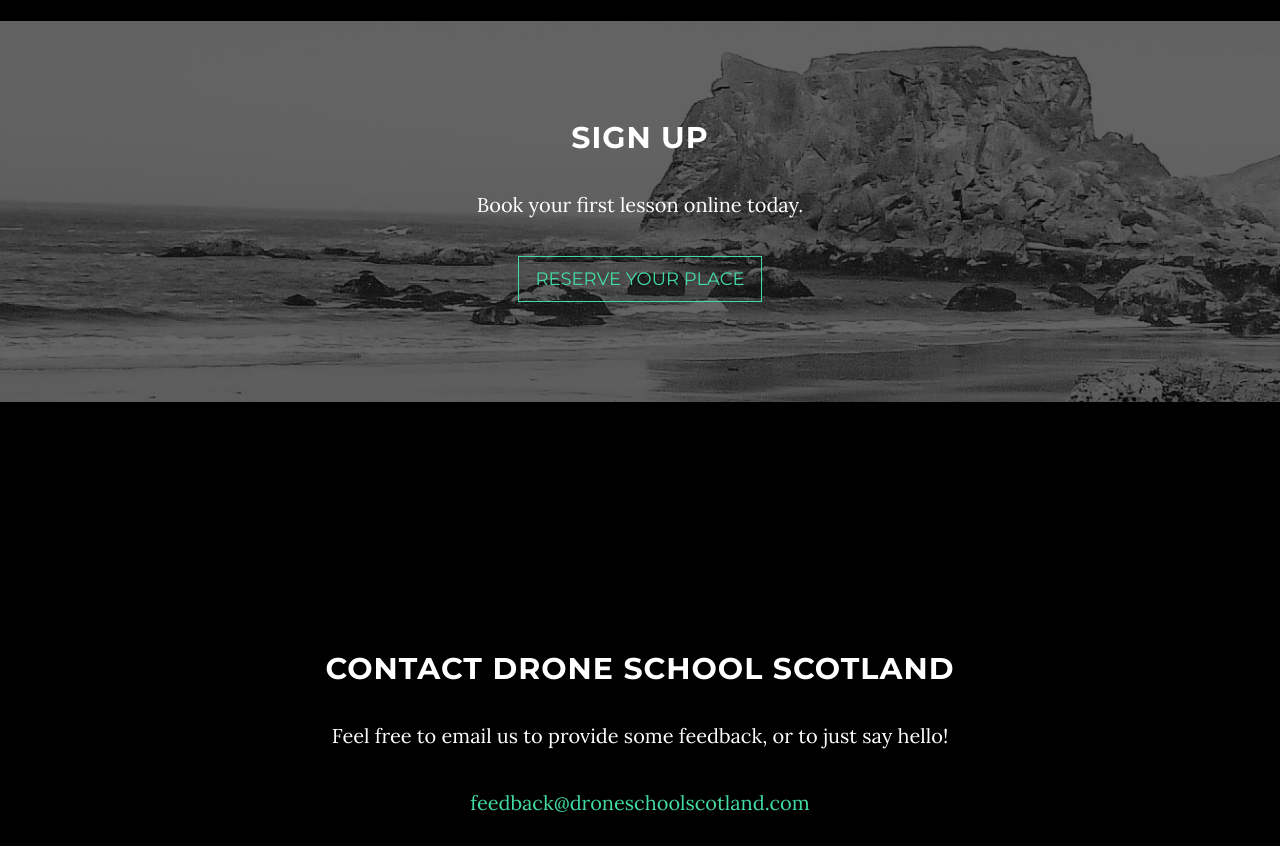
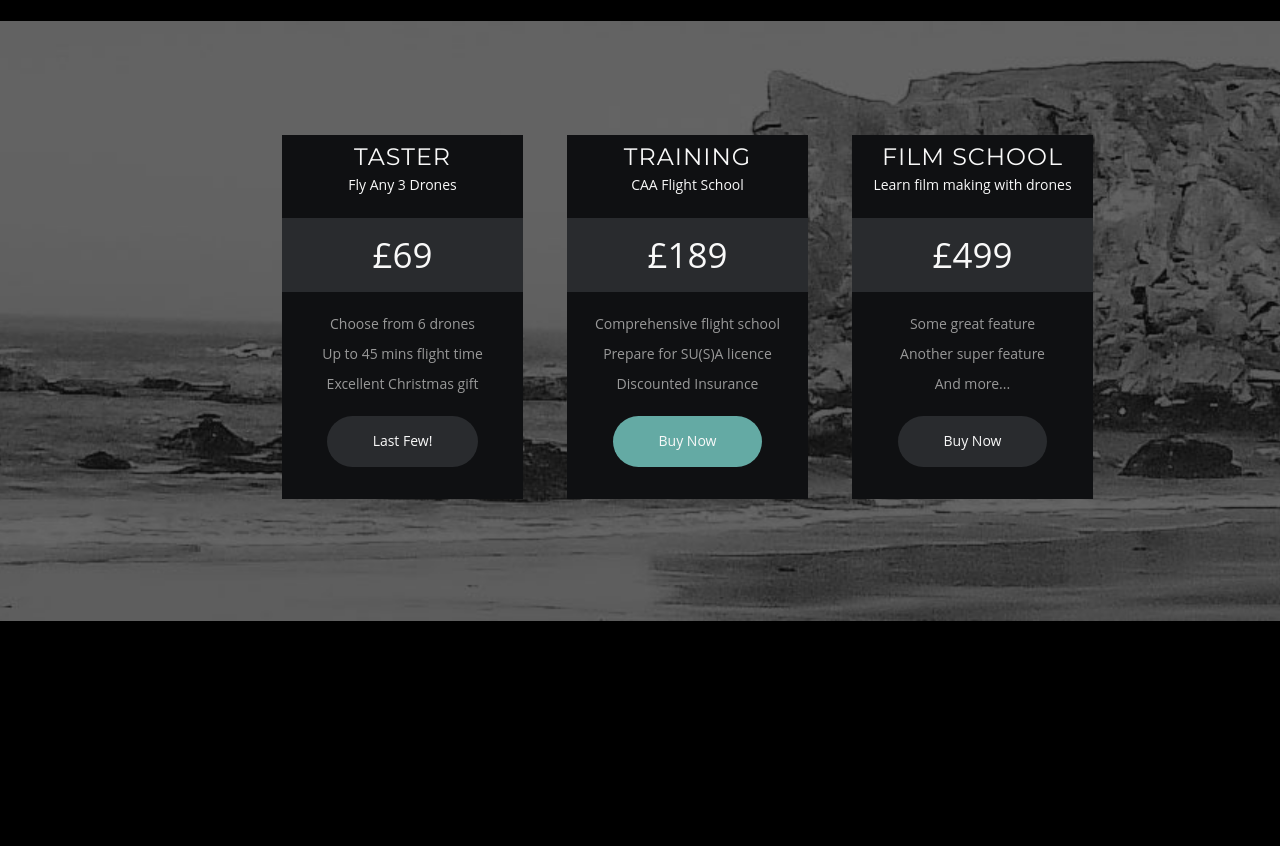
Before and after one commit to CraigJPerry/droneschoolscotland, a website: page client/index.html in a window 1280 px wide. Shown: the part 1740-2586 px from the top of the page. Drawn offline with nearby package versions, Linux system fonts and the light colour scheme; files that its build step writes are made by us from their sources.

Commit message:
feat(pricing tables): Add initial draft of pricing tables

```diff
--- a/client/index.html
+++ b/client/index.html
@@ -41,7 +41,7 @@
                 <i class="fa fa-bars"></i>
             </button>
             <a class="navbar-brand page-scroll" href="#page-top">
-                    <i class="fa fa-play-circle"></i>  <span class="light">Fly</span> Today
+                <i class="fa fa-play-circle"></i> <span class="light">Fly</span> Today
             </a>
         </div>
 
@@ -75,7 +75,9 @@
             <div class="row">
                 <div class="col-md-8 col-md-offset-2">
                     <h1 class="brand-heading">Drone School</h1>
-                        <p class="intro-text">Learn to fly cutting edge drone technology, today.<br>Scotland's only Drone Flight school</p>
+
+                    <p class="intro-text">Learn to fly cutting edge drone technology, today.<br>Scotland's only Drone
+                        Flight school</p>
                     <a href="#about" class="btn btn-circle page-scroll">
                         <i class="fa fa-angle-double-down animated"></i>
                     </a>
@@ -90,9 +92,18 @@
     <div class="row">
         <div class="col-lg-8 col-lg-offset-2">
             <h2>About Drone School Scotland</h2>
-                <p>Lorem ipsum dolor sit amet, consectetur adipisicing elit. Architecto, at aut, blanditiis consequuntur delectus, deserunt dolorum ducimus itaque iusto mollitia nisi non nulla obcaecati placeat praesentium qui quod tempore vero.</p>
-                <p>Lorem ipsum dolor sit amet, consectetur adipisicing elit. Adipisci aspernatur assumenda consequuntur ea eum fuga fugit hic id impedit nemo optio pariatur, praesentium quia repellendus sequi tempora tenetur vel voluptates!</p>
-                <p>Lorem ipsum dolor sit amet, consectetur adipisicing elit. Aliquam amet commodi corporis dolore dolorem hic incidunt iure maiores necessitatibus neque officiis quos sed, sunt temporibus totam vel voluptate voluptatibus voluptatum?</p>
+
+            <p>Lorem ipsum dolor sit amet, consectetur adipisicing elit. Architecto, at aut, blanditiis consequuntur
+                delectus, deserunt dolorum ducimus itaque iusto mollitia nisi non nulla obcaecati placeat praesentium
+                qui quod tempore vero.</p>
+
+            <p>Lorem ipsum dolor sit amet, consectetur adipisicing elit. Adipisci aspernatur assumenda consequuntur ea
+                eum fuga fugit hic id impedit nemo optio pariatur, praesentium quia repellendus sequi tempora tenetur
+                vel voluptates!</p>
+
+            <p>Lorem ipsum dolor sit amet, consectetur adipisicing elit. Aliquam amet commodi corporis dolore dolorem
+                hic incidunt iure maiores necessitatibus neque officiis quos sed, sunt temporibus totam vel voluptate
+                voluptatibus voluptatum?</p>
         </div>
     </div>
 </section>
@@ -101,10 +112,51 @@
 <section id="download" class="content-section text-center">
     <div class="download-section">
         <div class="container">
-                <div class="col-lg-8 col-lg-offset-2">
-                    <h2>Sign Up</h2>
-                    <p>Book your first lesson online today.</p>
-                    <a href="#" class="btn btn-default btn-lg">Reserve Your Place</a>
+            <div class="col-md-3 col-md-offset-2">
+                <div class="promo first">
+                    <h4>Taster</h4>
+                    <ul class="features">
+                        <li class="brief">Fly Any 3 Drones</li>
+                        <li class="price">£69</span></li>
+                        <li>Choose from 6 drones</li>
+                        <li>Up to 45 mins flight time</li>
+                        <li>Excellent Christmas gift</li>
+                        <li class="buy">
+                            <button>Last Few!</button>
+                        </li>
+                    </ul>
+                </div>
+            </div>
+            <div class="col-md-3">
+                <div class="promo second scale">
+                    <h4>Training</h4>
+                    <ul class="features">
+                        <li class="brief">CAA Flight School</li>
+                        <li class="price">£189</li>
+                        <li>Comprehensive flight school</li>
+                        <li>Prepare for SU(S)A licence</li>
+                        <li>Discounted Insurance</li>
+                        <li class="buy">
+                            <button>Buy Now</button>
+                        </li>
+                    </ul>
+                </div>
+            </div>
+            <div class="col-md-3">
+                <div class="promo third">
+                    <h4>Film School</h4>
+                    <ul class="features">
+                        <li class="brief">Learn film making with drones</li>
+                        <li class="price">£499</li>
+                        <li>Some great feature</li>
+                        <li>Another super feature</li>
+                        <li>And more...</li>
+                        <li class="buy">
+                            <button>Buy Now</button>
+                        </li>
+                    </ul>
+                </div>
+            </div>
         </div>
     </div>
     </div>
@@ -115,18 +167,23 @@
     <div class="row">
         <div class="col-lg-8 col-lg-offset-2">
             <h2>Contact Drone School Scotland</h2>
+
             <p>Feel free to email us to provide some feedback, or to just say hello!</p>
+
             <p><a href="mailto:feedback@droneschoolscotland.com">feedback@droneschoolscotland.com</a>
             </p>
             <ul class="list-inline banner-social-buttons">
                 <li>
-                        <a href="#" class="btn btn-default btn-lg"><i class="fa fa-twitter fa-fw"></i> <span class="network-name">Twitter</span></a>
+                    <a href="#" class="btn btn-default btn-lg"><i class="fa fa-twitter fa-fw"></i> <span
+                            class="network-name">Twitter</span></a>
                 </li>
                 <li>
-                        <a href="#" class="btn btn-default btn-lg"><i class="fa fa-github fa-fw"></i> <span class="network-name">Github</span></a>
+                    <a href="#" class="btn btn-default btn-lg"><i class="fa fa-github fa-fw"></i> <span
+                            class="network-name">Github</span></a>
                 </li>
                 <li>
-                        <a href="#" class="btn btn-default btn-lg"><i class="fa fa-google-plus fa-fw"></i> <span class="network-name">Google+</span></a>
+                    <a href="#" class="btn btn-default btn-lg"><i class="fa fa-google-plus fa-fw"></i> <span
+                            class="network-name">Google+</span></a>
                 </li>
             </ul>
         </div>
--- a/client/less/grayscale.less
+++ b/client/less/grayscale.less
@@ -4,7 +4,7 @@
 body {
   width: 100%;
   height: 100%;
-    font-family: "Lora","Helvetica Neue",Helvetica,Arial,sans-serif;
+  font-family: "Lora", "Helvetica Neue", Helvetica, Arial, sans-serif;
   color: white;
   background-color: black;
 }
@@ -22,7 +22,7 @@
 h6 {
   margin: 0 0 35px;
   text-transform: uppercase;
-    font-family: "Montserrat","Helvetica Neue",Helvetica,Arial,sans-serif;
+  font-family: "Montserrat", "Helvetica Neue", Helvetica, Arial, sans-serif;
   font-weight: 700;
   letter-spacing: 1px;
 }
@@ -31,7 +31,7 @@
   margin: 0 0 25px;
   font-size: 18px;
   line-height: 1.5;
-    @media(min-width:768px) {
+  @media (min-width: 768px) {
     margin: 0 0 35px;
     font-size: 20px;
     line-height: 1.6;
@@ -46,7 +46,7 @@
   &:hover,
   &:focus {
     text-decoration: none;
-        color: darken(@primary,20%);
+    color: darken(@primary, 20%);
   }
 }
 
@@ -58,7 +58,7 @@
   margin-bottom: 0;
   border-bottom: 1px solid fade(white, 30%);
   text-transform: uppercase;
-    font-family: "Montserrat","Helvetica Neue",Helvetica,Arial,sans-serif;
+  font-family: "Montserrat", "Helvetica Neue", Helvetica, Arial, sans-serif;
   background-color: black;
   .navbar-brand {
     font-weight: 700;
@@ -106,14 +106,14 @@
       }
     }
   }
-    @media(min-width:768px) {
+  @media (min-width: 768px) {
     padding: 20px 0;
     border-bottom: none;
     letter-spacing: 1px;
     background: transparent;
-        -webkit-transition: background .5s ease-in-out,padding .5s ease-in-out;
-        -moz-transition: background .5s ease-in-out,padding .5s ease-in-out;
-        transition: background .5s ease-in-out,padding .5s ease-in-out;
+    -webkit-transition: background .5s ease-in-out, padding .5s ease-in-out;
+    -moz-transition: background .5s ease-in-out, padding .5s ease-in-out;
+    transition: background .5s ease-in-out, padding .5s ease-in-out;
     &.top-nav-collapse {
       padding: 0;
       background: black;
@@ -145,7 +145,7 @@
       font-size: 18px;
     }
   }
-    @media(min-width:768px) {
+  @media (min-width: 768px) {
     height: 100%;
     padding: 0;
     .intro-body {
@@ -203,12 +203,10 @@
     -webkit-transform: scale(1);
     transform: scale(1);
   }
-
   50% {
     -webkit-transform: scale(1.2);
     transform: scale(1.2);
   }
-
   100% {
     -webkit-transform: scale(1);
     transform: scale(1);
@@ -220,12 +218,10 @@
     -moz-transform: scale(1);
     transform: scale(1);
   }
-
   50% {
     -moz-transform: scale(1.2);
     transform: scale(1.2);
   }
-
   100% {
     -moz-transform: scale(1);
     transform: scale(1);
@@ -248,7 +244,7 @@
   -o-background-size: cover;
 }
 
-@media(min-width:767px) {
+@media (min-width: 767px) {
   .content-section {
     padding-top: 250px;
   }
@@ -260,7 +256,7 @@
 
 .btn {
   text-transform: uppercase;
-    font-family: "Montserrat","Helvetica Neue",Helvetica,Arial,sans-serif;
+  font-family: "Montserrat", "Helvetica Neue", Helvetica, Arial, sans-serif;
   font-weight: 400;
   -webkit-transition: all .3s ease-in-out;
   -moz-transition: all .3s ease-in-out;
@@ -283,10 +279,10 @@
 
 ul.banner-social-buttons {
   margin-top: 0;
-    @media(max-width:1199px) {
+  @media (max-width: 1199px) {
     margin-top: 15px;
   }
-    @media(max-width:767px) {
+  @media (max-width: 767px) {
     li {
       display: block;
       margin-bottom: 20px;
@@ -328,3 +324,88 @@
 body {
   webkit-tap-highlight-color: fade(white, 20%);
 }
+
+.promos {
+  max-width: 1140px;
+  margin: 0 auto;
+}
+
+.promo {
+  margin: 1em .5em 1.625em;
+  padding: .25em 0 2em;
+  background: @background;
+  font-family: 'Open Sans', sans-serif;
+  font-weight: 400;
+  line-height: 1.625;
+  color: @header-color;
+  text-align: center;
+
+  .Breakpoint(40 em; {
+    display: inline;
+    float: left;
+    width: 33.333%;
+    margin: 1em 0 0;
+    &.first {
+      border-right: none;
+    }
+    &.second {
+      float: right;
+      border-left: none;
+    }
+  });
+  h4 {
+    margin: .25em 0 0;
+    font-size: 170%;
+    font-weight: normal;
+  }
+  .features {
+    margin: 0;
+    padding: 0;
+    list-style-type: none;
+    color: @body-color;
+  }
+  li {
+    padding: .25em 0;
+  }
+  .brief {
+    color: @header-color;
+  }
+  .price {
+    margin: .5em 0;
+    padding: .25em 0;
+    background: @body-color-secondary;
+    font-size: 250%;
+    color: @header-color;
+  }
+  .buy {
+    margin: 1em 0 0;
+  }
+  button {
+    padding: 1em 3.25em;
+    border: none;
+    border-radius: 40px;
+    background: @body-color-secondary;
+    color: @header-color;
+    cursor: pointer;
+    &:hover {
+      background: darken(@body-color-secondary, 1%);
+    }
+  }
+}
+
+.scale {
+  button {
+    background: @accent-color;
+    &:hover {
+      background: darken(@accent-color, 10%);
+    }
+  }
+
+  .Breakpoint(40 em; {
+    transform: scale(1.2);
+    box-shadow: 0 0 4px 1px rgba(20, 20, 20, 0.8);
+    .price {
+      color: @accent-color;
+    }
+  });
+}
--- a/client/less/mixins.less
+++ b/client/less/mixins.less
@@ -1 +1,17 @@
-//  Mixins
+.Breakpoint (@point; @content) when (@point = @medium) {
+  @media (min-width: 30em) {
+  @content();
+  }
+}
+
+.Breakpoint (@point; @content) when (@point =  @large) {
+  @media (min-width: 50em) {
+  @content();
+  }
+}
+
+.Breakpoint (@point; @content) when (default()) {
+  @media (min-width: @point) {
+  @content();
+  }
+}
--- a/client/less/variables.less
+++ b/client/less/variables.less
@@ -1,3 +1,10 @@
-// Variables
+@primary: #42DCA3;
 
-@primary: #42DCA3;
+@background: #0F1012;
+@header-color: #f9f9f9;
+@body-color: #999999;
+@body-color-secondary: #292b2e;
+@accent-color: #64AAA4;
+
+@medium: 992px;
+@large: 1200px;
```
Lines whose indentation alone changed are shown as unchanged.
